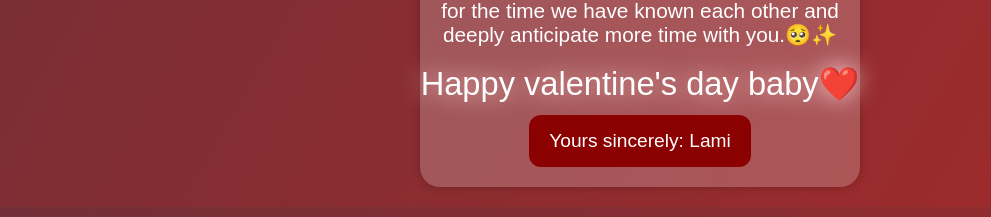
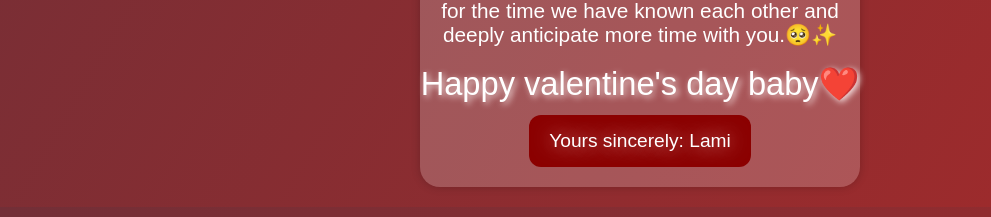
Before and after one commit to olamide-dev-2/A-short-note-from-Lami-to-Kenny-on-Valentines-day, a plain HTML site: page index.html in a window 1280 px wide. Shown: the part 496-713 px from the top of the page, without its empty margins (0-991 px from the left). Drawn offline with Linux system fonts and the light colour scheme.

Commit message:
Update index.html

```diff
--- a/index.html
+++ b/index.html
@@ -42,7 +42,7 @@
       .heart {
         font-size: 1.7em;
         animation: heartbeat 2s infinite;
-        text-shadow: 0 0 20px #ffcccc;
+      text-shadow: 2px 2px 5px #f5e1e1;
 
 
       }
@@ -64,6 +64,7 @@
         background: #8b0000;
         color: white;
         text-decoration: none;
+        text-shadow: 0 0 20px #ffcccc;
         font-size: 1.2em;
         border-radius: 12px;
         transition: background 0.3s;
```
